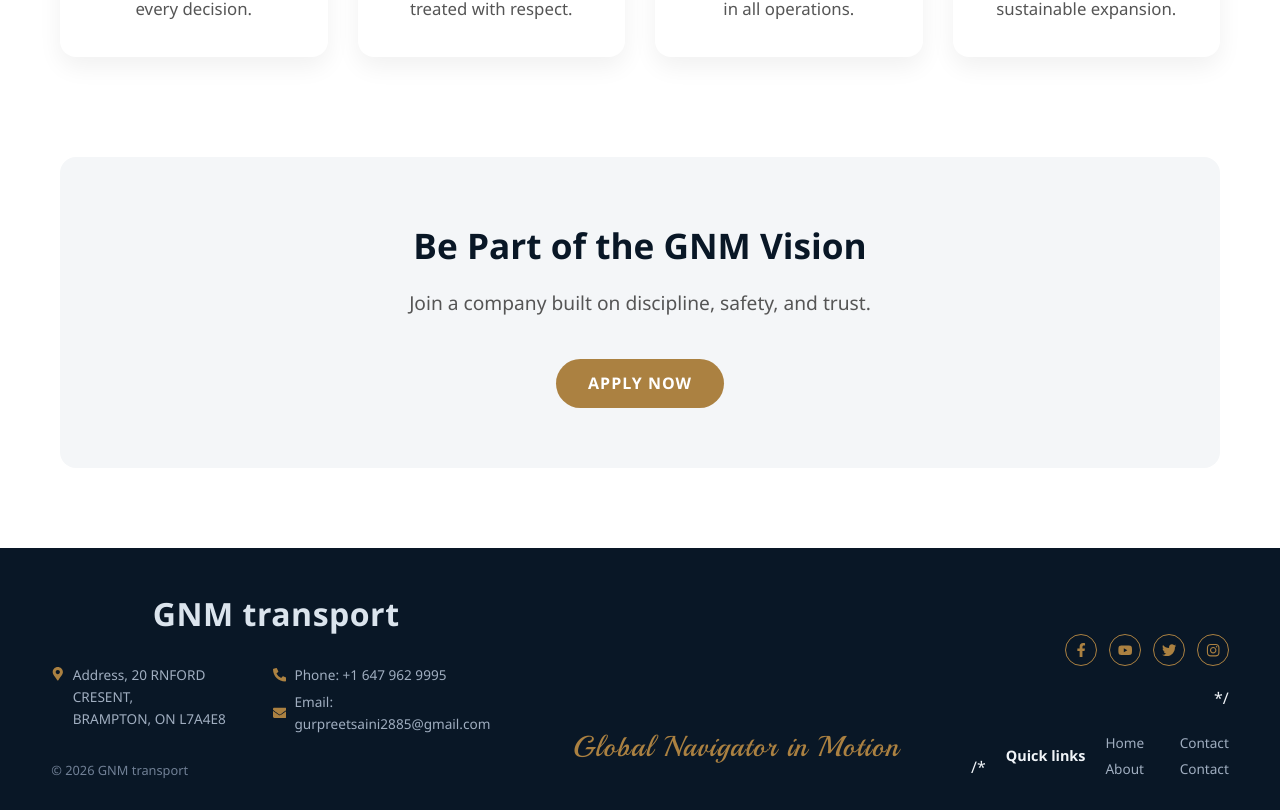
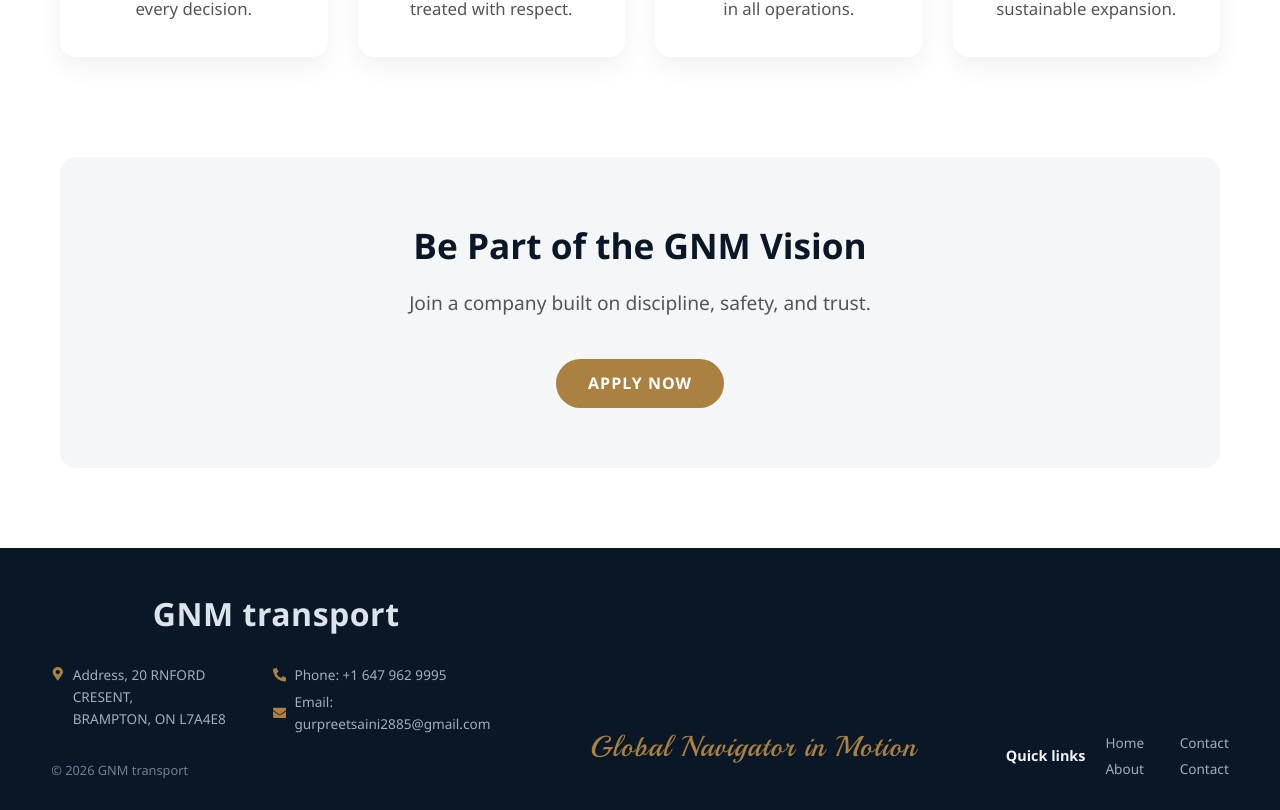
Before and after one commit to MrVenom786/gnm-web-frontend, a React (Create React App) app: page /company/founder in a window 1280 px wide. Shown: the part 2641-3451 px from the top of the page. Built offline with nearby package versions, Linux system fonts and the light colour scheme.

Commit message:
Update Footer.js

```diff
--- a/src/components/Footer.js
+++ b/src/components/Footer.js
@@ -72,21 +72,8 @@ const Footer = () => {
         </div>
 
         {/* ================= RIGHT SECTION: SOCIALS & LINKS ================= */}
-        /*<div className="footer-right">
-          <div className="social-icons">
-            <a href="https://facebook.com" target="_blank" rel="noopener noreferrer" aria-label="Facebook">
-              <FaFacebookF />
-            </a>
-            <a href="https://youtube.com" target="_blank" rel="noopener noreferrer" aria-label="YouTube">
-              <FaYoutube />
-            </a>
-            <a href="https://twitter.com" target="_blank" rel="noopener noreferrer" aria-label="Twitter">
-              <FaTwitter />
-            </a>
-            <a href="https://instagram.com" target="_blank" rel="noopener noreferrer" aria-label="Instagram">
-              <FaInstagram />
-            </a>
-          </div> */
+        <div className="footer-right">
+
 
           <div className="quick-links-section">
             <span className="quick-links-title">Quick links</span>
```
